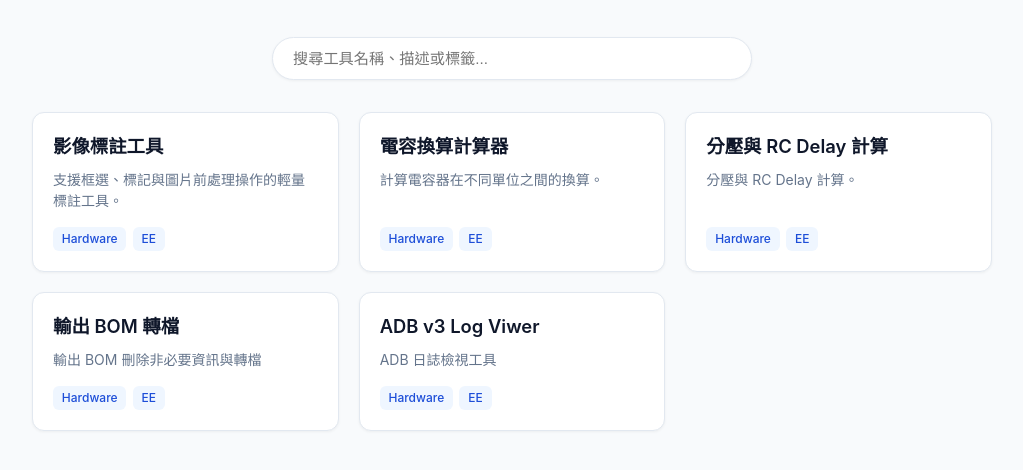
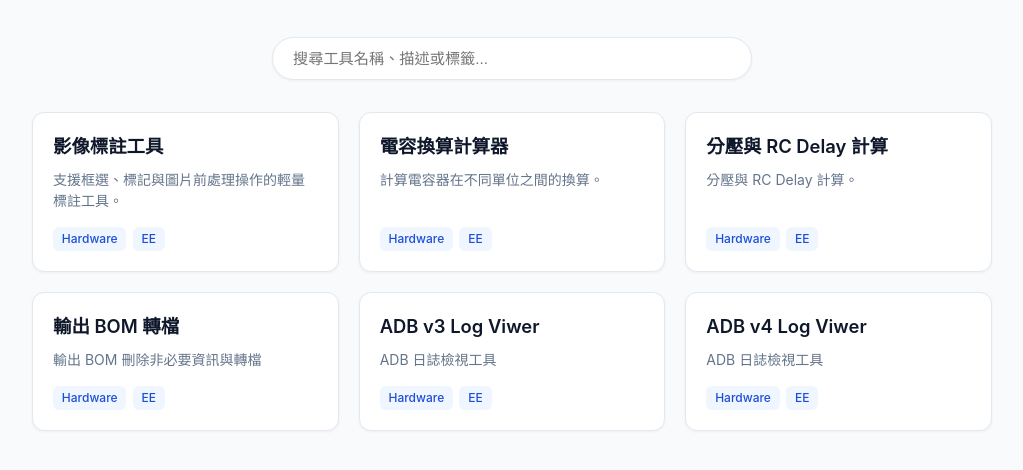
Before and after one commit to jackch8/jackch8.github.io, a plain HTML site: page index.html in a window 1280 px wide. Shown: the part 130-600 px from the top of the page, without its empty margins (128-1151 px from the left). Drawn offline with Linux system fonts and the light colour scheme.

Commit message:
Update index.html

```diff
--- a/index.html
+++ b/index.html
@@ -191,6 +191,12 @@
         desc: "ADB 日誌檢視工具",
         path: "tools/DDRStress_viewer.html",
         tags: ["Hardware", "EE"]
+      },
+            {
+        title: "ADB v4 Log Viwer",
+        desc: "ADB 日誌檢視工具",
+        path: "tools/DDRStress_viewerv2.html",
+        tags: ["Hardware", "EE"]
       }
     ];
 
```
